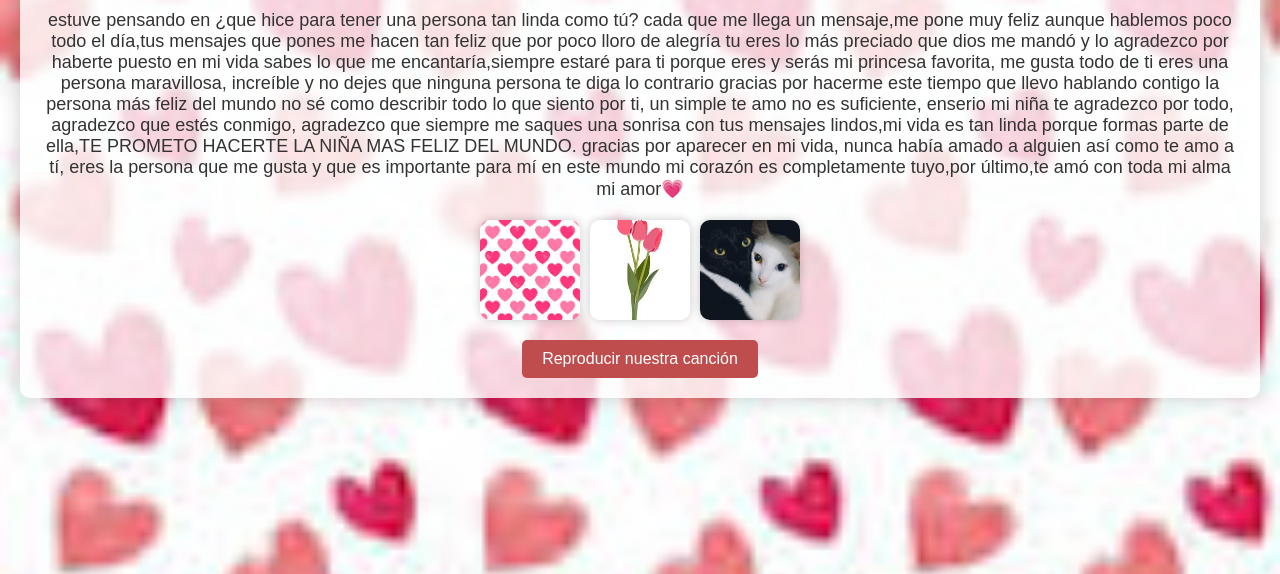
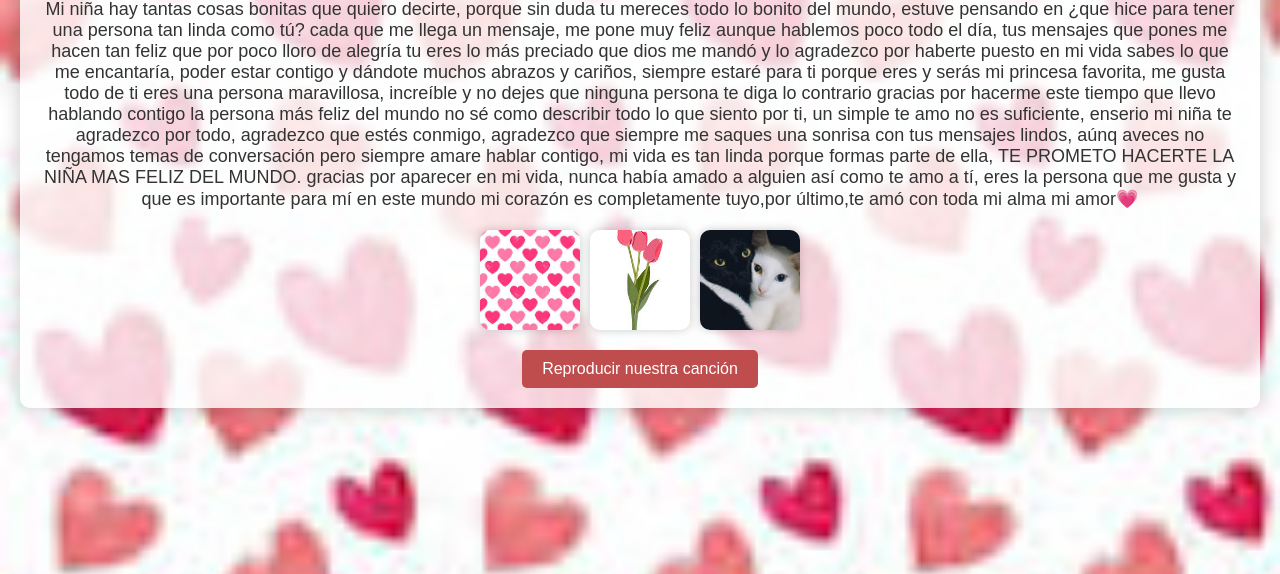
Before and after one commit to siiciiliiaanoo77777/para-mau-3, a plain HTML site: page index.html in a window 1280 px wide. Shown: the part 266-840 px from the top of the page. Drawn offline with Linux system fonts and the light colour scheme.

Commit message:
Add files via upload

```diff
--- a/index.html
+++ b/index.html
@@ -9,8 +9,8 @@
 <body>
     <div class="container">
         <h1>Para Mi Amor</h1>
-        <p id="message">estuve pensando en ¿que hice para tener una persona tan linda como tú? cada que me llega un mensaje,me pone muy feliz aunque hablemos poco todo el día,tus mensajes que pones me hacen tan feliz que por poco lloro de alegría tu eres lo más preciado que dios me mandó y lo agradezco por haberte puesto en mi vida sabes lo que me encantaría,siempre estaré para ti porque eres y serás mi princesa favorita, me gusta todo de ti eres una persona maravillosa, increíble y no dejes que ninguna persona te diga lo contrario
-            gracias por hacerme este tiempo que llevo hablando contigo la persona más feliz del mundo no sé como describir todo lo que siento por ti, un simple te amo no es suficiente, enserio mi niña te agradezco por todo, agradezco que estés conmigo, agradezco que siempre me saques una sonrisa con tus mensajes lindos,mi vida es tan linda porque formas parte de ella,TE PROMETO HACERTE LA NIÑA MAS FELIZ DEL MUNDO.
+        <p id="message">Mi niña hay tantas cosas bonitas que quiero decirte, porque sin duda tu mereces todo lo bonito del mundo, estuve pensando en ¿que hice para tener una persona tan linda como tú? cada que me llega un mensaje, me pone muy feliz aunque hablemos poco todo el día, tus mensajes que pones me hacen tan feliz que por poco lloro de alegría tu eres lo más preciado que dios me mandó y lo agradezco por haberte puesto en mi vida sabes lo que me encantaría, poder estar contigo y dándote muchos abrazos y cariños, siempre estaré para ti porque eres y serás mi princesa favorita, me gusta todo de ti eres una persona maravillosa, increíble y no dejes que ninguna persona te diga lo contrario
+            gracias por hacerme este tiempo que llevo hablando contigo la persona más feliz del mundo no sé como describir todo lo que siento por ti, un simple te amo no es suficiente, enserio mi niña te agradezco por todo, agradezco que estés conmigo, agradezco que siempre me saques una sonrisa con tus mensajes lindos, aúnq aveces no tengamos temas de conversación pero siempre amare hablar contigo, mi vida es tan linda porque formas parte de ella, TE PROMETO HACERTE LA NIÑA MAS FELIZ DEL MUNDO.
             gracias por aparecer en mi vida, nunca había amado a alguien así como te amo a tí, eres la persona que me gusta y que es importante para mí en este mundo mi corazón es completamente tuyo,por último,te amó con toda mi alma mi amor💗</p>
 
         <!-- Galería de Imágenes -->
```
